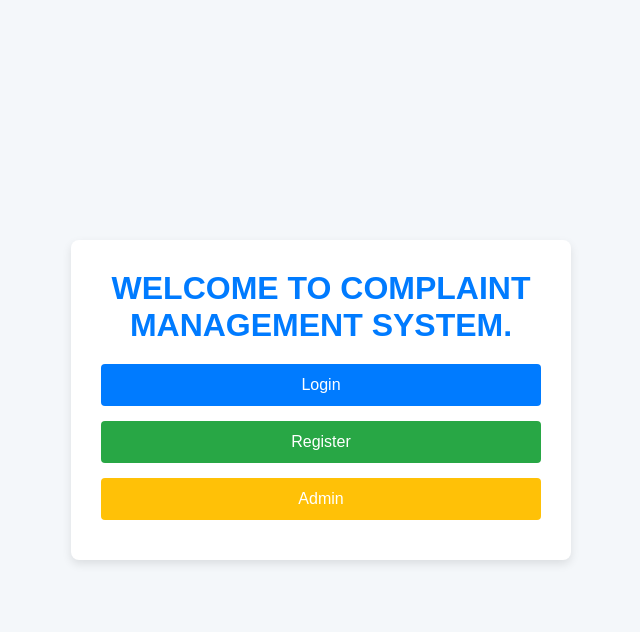
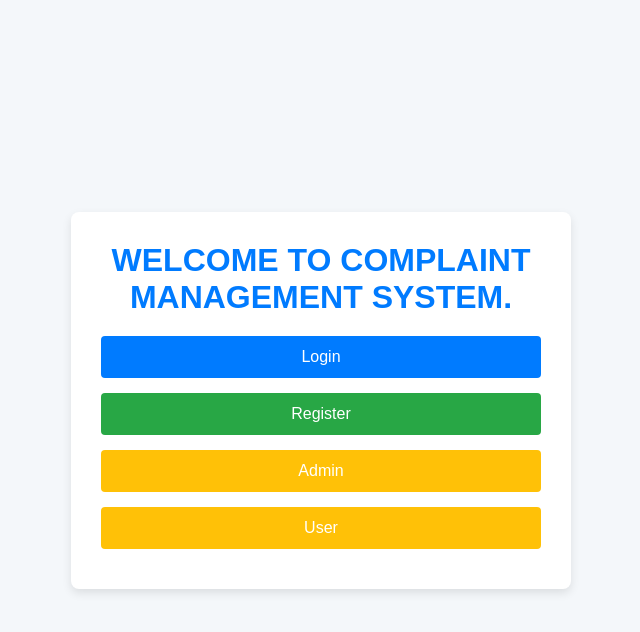
Before and after one commit to ShaikJasmin23/Complaint-Management-System, a Django app: page / in a window 1280 px wide. Shown: the top 632 px of the page, without its empty margins (319-959 px from the left). Run offline with Django 5.2, Linux system fonts and the light colour scheme.

Commit message:
Update home.html

```diff
--- a/grievancepro/grievance/templates/home.html
+++ b/grievancepro/grievance/templates/home.html
@@ -349,6 +349,11 @@ input[type=submit]:hover {
           <button class="admin">Admin</button>
       </a>
   </div>
+ <div class="button">
+      <a href="{% url 'admin_dashboard' %}">
+          <button class="admin">User</button>
+      </a>
+  </div>
 
     </div>
 </div>
```
